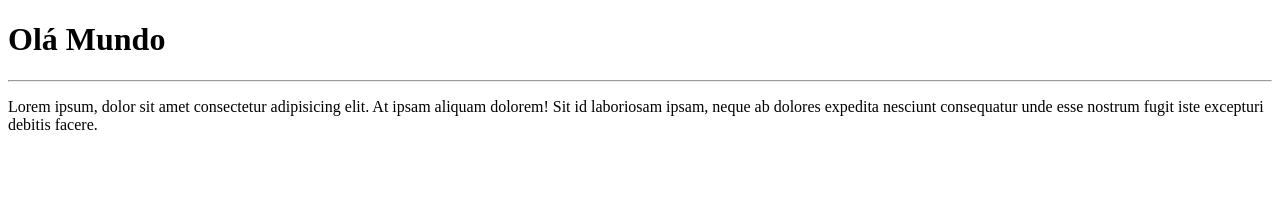
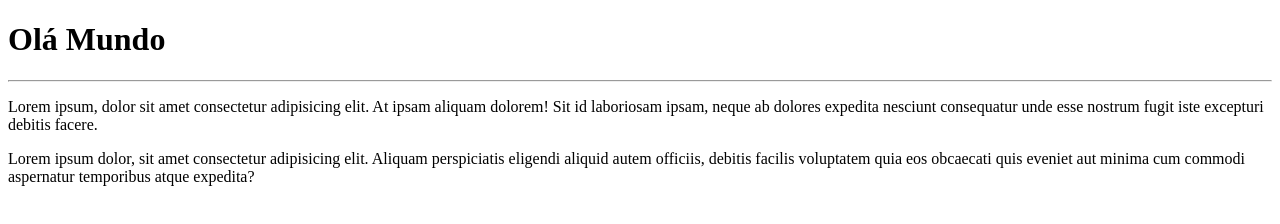
Before and after one commit to Cathioneli/Endereco, a plain HTML site: page site-exemplo/index.html in a window 1280 px wide. Drawn offline with Linux system fonts and the light colour scheme.

Commit message:
adicionado novo paragrafo

```diff
--- a/site-exemplo/index.html
+++ b/site-exemplo/index.html
@@ -9,5 +9,6 @@
     <h1>Olá Mundo</h1>
     <hr>
     <p>Lorem ipsum, dolor sit amet consectetur adipisicing elit. At ipsam aliquam dolorem! Sit id laboriosam ipsam, neque ab dolores expedita nesciunt consequatur unde esse nostrum fugit iste excepturi debitis facere.</p>
+    <p>Lorem ipsum dolor, sit amet consectetur adipisicing elit. Aliquam perspiciatis eligendi aliquid autem officiis, debitis facilis voluptatem quia eos obcaecati quis eveniet aut minima cum commodi aspernatur temporibus atque expedita?</p>
 </body>
 </html>
```
